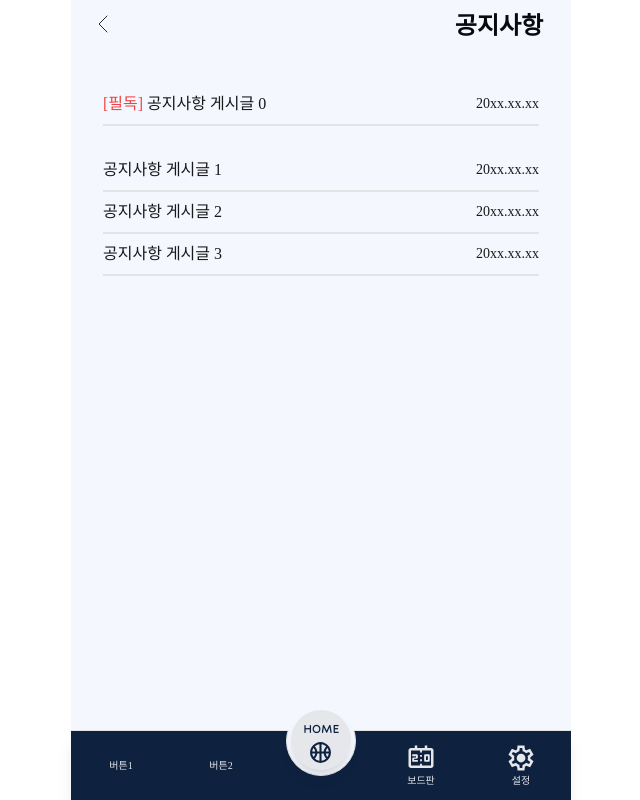
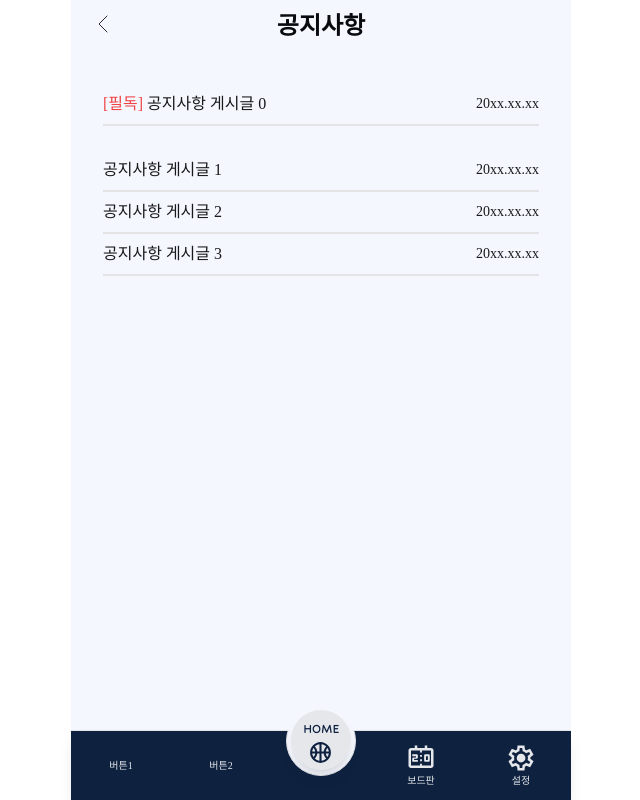
Before and after one commit to eiru123/team-master, a Next.js app: page /team/notice in a window 1280 px wide. Shown: the whole page, without its empty margins (319-959 px from the left). Built offline with nearby package versions, Linux system fonts and the light colour scheme; a web font is replaced by a local one.

Commit message:
topgnb 퍼블리싱 수정

```diff
--- a/src/components/TopGnb.tsx
+++ b/src/components/TopGnb.tsx
@@ -17,6 +17,7 @@ const TopBar = ({ depth, title }: Props) => {
           <Title type="main" classnames="font-jua">
             {title}
           </Title>
+          <div className="w-[32px] h-[32px]"></div>
         </Wrapper>
       );
 
@@ -27,6 +28,7 @@ const TopBar = ({ depth, title }: Props) => {
           <GoBackBtn />
 
           <Title type="sub">{title}</Title>
+          <div className="w-[32px] h-[32px]"></div>
         </Wrapper>
       );
 
```
